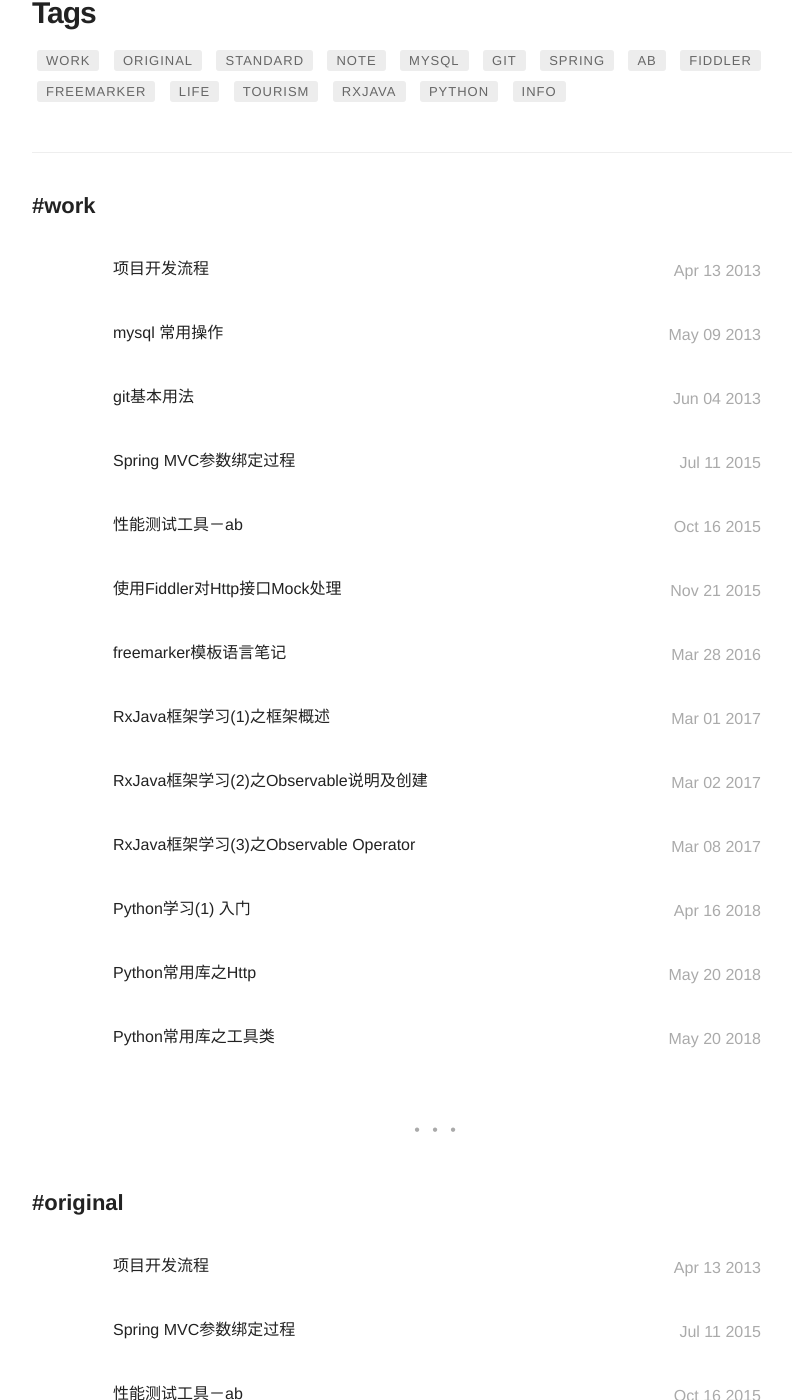
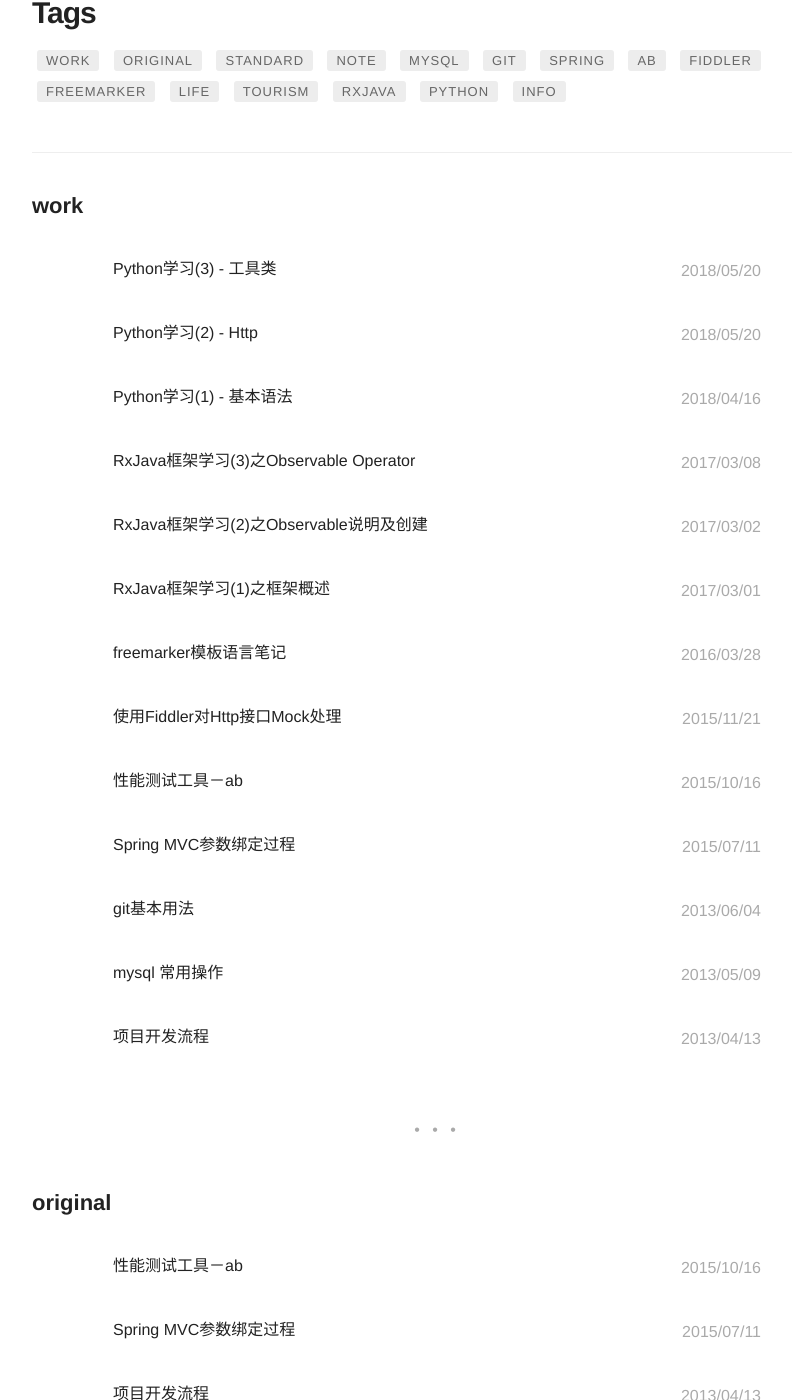
Before and after one commit to mingo-chen/mingo-chen.github.io, a Jekyll site: the page built from tags.html, in a window 1280 px wide and 1400 px high, scrolled down 529 px. Shown: the whole window, without its empty margins (203-995 px from the left). Built offline with Jekyll 4.4.1, drawn with Linux system fonts in a browser that asks for light colours; some of the changed text lies outside the part shown.

Commit message:
[bugfix] 优化若干细节
Change-Id: Ibe58472d6f8341bbe88acdd188fa99472c57375b

```diff
--- a/_includes/related.html
+++ b/_includes/related.html
@@ -8,7 +8,7 @@
             <h4>Related Posts: </h4>
             <ul>
             {% endif %}
-            <li class="relatedPost">
+            <li class="relatedPost">{{ post.date | date: "%Y-%m-%d" }}
                 <a href="{{ site.url }}{{ post.url }}">{{ post.title }}
                 {% if post.series %}
                     (Series: {{ post.series }})
--- a/_posts/2018-04-16-python-node.md
+++ b/_posts/2018-04-16-python-node-grammar.md
@@ -1,6 +1,6 @@
 ---
 layout: post
-title: Python学习(1) 入门
+title: Python学习(1) - 基本语法
 
 category: 技术
 tag: ["work", "note", "python"]
@@ -279,7 +279,9 @@ for是用在
 
 ### 注释 ###
 代码的最高境界就是不用注释, 自解释; 这是可以做到的, 也是我们写程序的追求
+
 首先程序的思路要清晰, 不要太奇葩
+
 再次变量,类和方法的命名要合适
 
 套用Python作者说的`Python之禅`
--- a/_posts/2018-05-20-python-note-http.md
+++ b/_posts/2018-05-20-python-note-http.md
@@ -1,5 +1,5 @@
 ---
-title        : Python常用库之Http
+title        : Python学习(2) - Http
 author       : ahcming
 description  :
 date         : 2018-05-20 15:15
--- a/_posts/2018-05-20-python-note-utils.md
+++ b/_posts/2018-05-20-python-note-utils.md
@@ -1,5 +1,5 @@
 ---
-title        : Python常用库之工具类
+title        : Python学习(3) - 工具类
 author       : ahcming
 description  :
 date         : 2018-05-20 16:59
--- a/tags.html
+++ b/tags.html
@@ -23,17 +23,17 @@ title: Tags
 <hr>
 
 <section class="tag-list">
-    {% for tag in site.tags  %}
-    <h2 class="title" id="{{ tag[0] | slugify }}">#{{ tag[0] }}</h2>
+    {% for tag in site.tags %}
+    <h2 class="title" id="{{ tag[0] | slugify }}">{{ tag[0] }}</h2>
 
     <ul class="list">
         {% assign pages_list = tag[1] %}
-        {% for post in pages_list reversed %}
+        {% for post in pages_list %}
             {% if post.title != null %}
                 {% if group == null or group == post.group %}
                     <li class="item">
                         <a class="url" href="{{ site.url }}{{ post.url }}">
-                            <aside class="date"><time datetime="{{ post.date | date:"%d-%m-%Y" }}">{{ post.date | date: "%b %d %Y" }}</time></aside>
+                            <aside class="date"><time datetime="{{ post.date | date:"%d-%m-%Y" }}">{{ post.date | date: "%Y/%m/%d" }}</time></aside>
                             <h3 class="title">{{ post.title }}</h3>
                         </a>
                     </li>
```
